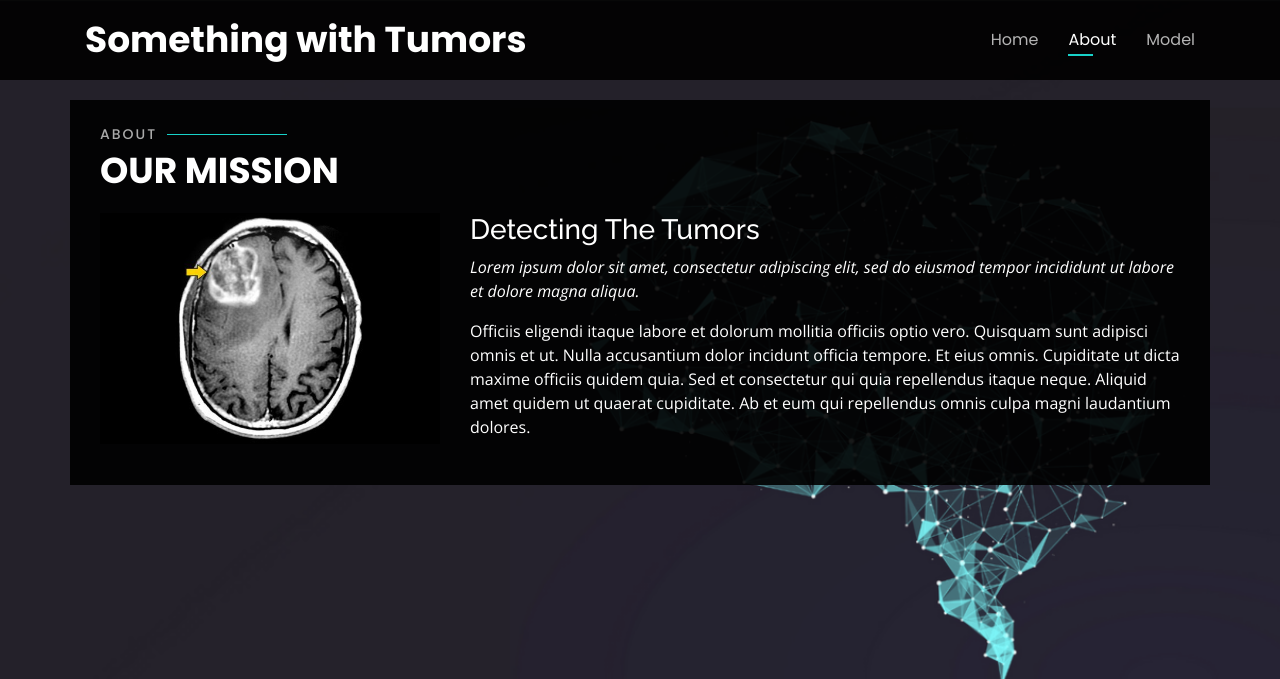
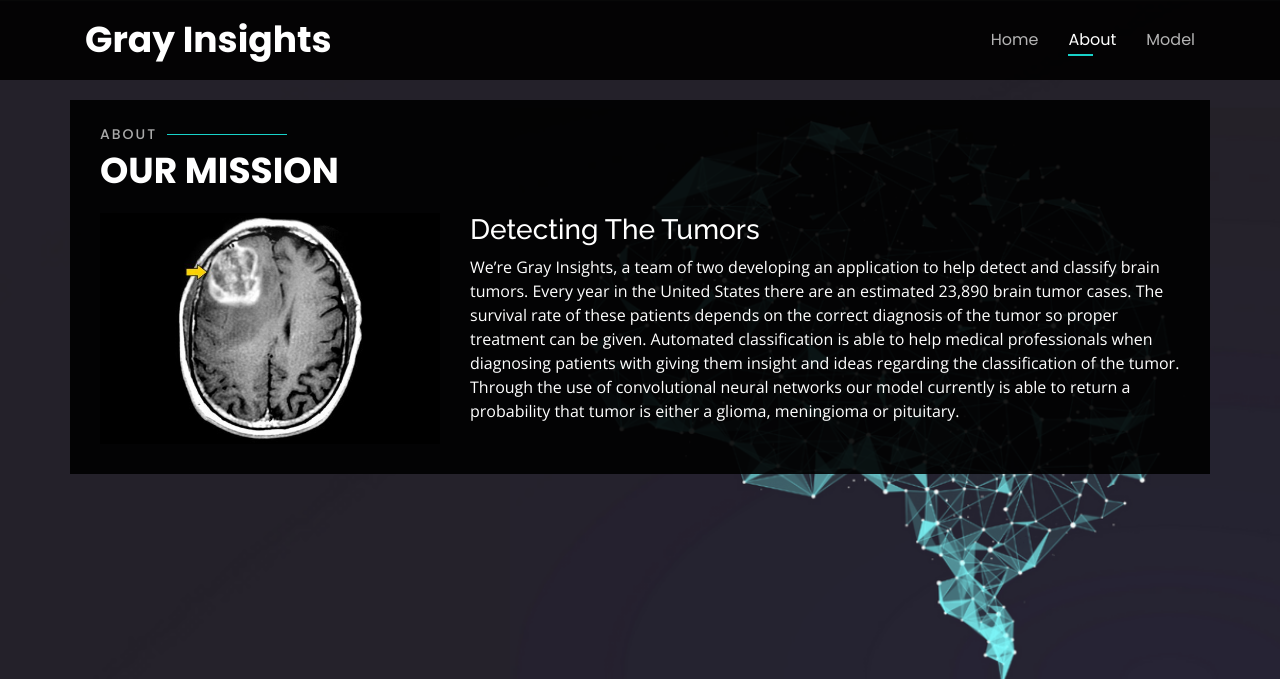
Before and after one commit to Gray-Insights/Website, a Flask app: template templates/index.html in a window 1280 px wide, after a click on "About". Shown: the top 679 px of the page. Run offline with Flask 2, Linux system fonts and the light colour scheme; the template is opened without the code that fills it: most values are stand-ins (such as "Sample title", 1, 10 or a date in 2020); some libraries are stand-ins or nearby versions.

Commit message:
Updated About and Model

```diff
--- a/app.py
+++ b/app.py
@@ -10,7 +10,7 @@ import numpy as np
 
 app = flask.Flask(__name__, template_folder='templates')
 
-model = keras.models.load_model("tumor_model.h5")
+model = keras.models.load_model("tumor_model2.h5")
 
 def callModel(img):
 
@@ -36,7 +36,7 @@ def main():
             img = skimage.io.imread(file)
 
             # Resize the image to match the input the model will accept
-            img = skimage.transform.resize(img, (180, 180))
+            img = skimage.transform.resize(img, (150, 150, 3))
 
             # Get prediction of image from classifier
             predictions = callModel(img)
@@ -44,7 +44,10 @@ def main():
             # Get the value of the prediction
             prediction = predictions[0]
 
-            return flask.render_template('index.html', prediction=str(prediction))
+            return flask.render_template('index.html', prediction =  "<br><b>Giloma:</b> "+str(round(prediction[0]*100, 5))+"%" +
+                                                                     "<br><b>Meningioma:</b> "+str(round(prediction[1]*100, 5))+"%" +
+                                                                     "<br><b>Pituitary:</b> "+str(round(prediction[3]*100, 5))+"%" +
+                                                                     "<br><b>No Tumor:</b> "+str(round(prediction[2]*100, 5))+"%")
 
     return(flask.render_template('index.html'))
 
--- a/requirements.txt
+++ b/requirements.txt
@@ -4,6 +4,5 @@ gunicorn
 sklearn
 scikit-image
 tensorflow
-tensorflow.keras.preprocessing
-skimage.io
+skimage
 numpy
--- a/templates/index.html
+++ b/templates/index.html
@@ -41,7 +41,7 @@
   <header id="header" class="header-tops">
     <div class="container">
 
-      <h1><a href="{{url_for('static', filename='index.html')}}">Something with Tumors</a></h1>
+      <h1><a href="{{url_for('static', filename='index.html')}}">Gray Insights</a></h1>
 
       <h2>Helping Classify Brain Tumors</h2>
 
@@ -73,15 +73,8 @@
         </div>
         <div class="col-lg-8 pt-4 pt-lg-0 content" data-aos="fade-left">
           <h3>Detecting The Tumors</h3>
-
-          <p class="font-italic">
-            Lorem ipsum dolor sit amet, consectetur adipiscing elit, sed do eiusmod tempor incididunt ut labore et dolore
-            magna aliqua.
-          </p>
-
           <p>
-            Officiis eligendi itaque labore et dolorum mollitia officiis optio vero. Quisquam sunt adipisci omnis et ut. Nulla accusantium dolor incidunt officia tempore. Et eius omnis.
-            Cupiditate ut dicta maxime officiis quidem quia. Sed et consectetur qui quia repellendus itaque neque. Aliquid amet quidem ut quaerat cupiditate. Ab et eum qui repellendus omnis culpa magni laudantium dolores.
+            We’re Gray Insights, a team of two developing an application to help detect and classify brain tumors. Every year in the United States there are an estimated 23,890 brain tumor cases. The survival rate of these patients depends on the correct diagnosis of the tumor so proper treatment can be given. Automated classification is able to help medical professionals when diagnosing patients with giving them insight and ideas regarding the classification of the tumor. Through the use of convolutional neural networks our model currently is able to return a probability that tumor is either a glioma, meningioma or pituitary.
           </p>
         </div>
       </div>
@@ -102,14 +95,14 @@
       <div class="row">
         <div class="col-lg-6">
 
-          <h2>Upload Image Here </h2>
+          <h2>Upload an Image here</h2>
           <form method=post enctype=multipart/form-data action = "#resume">
             <input type=file name=file>
             <input type=submit value=Upload>
           </form>
-          {% if prediction %}
-          <p> Prediction for input image is: {{ prediction }} </p>
-          {% endif %}
+          {% autoescape false %}
+          <p> <b>Prediction for input image is</b> {{ prediction }} </p>
+          {% endautoescape %}
 
         </div>
       </div>
```
Also changed, not shown: README.md.
